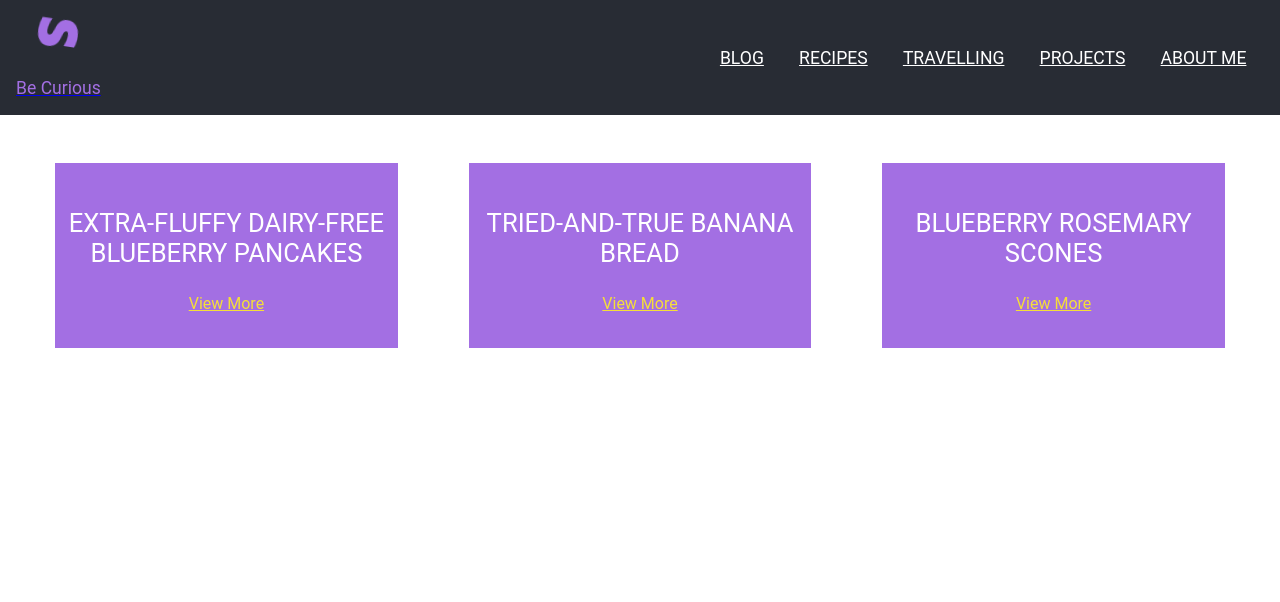
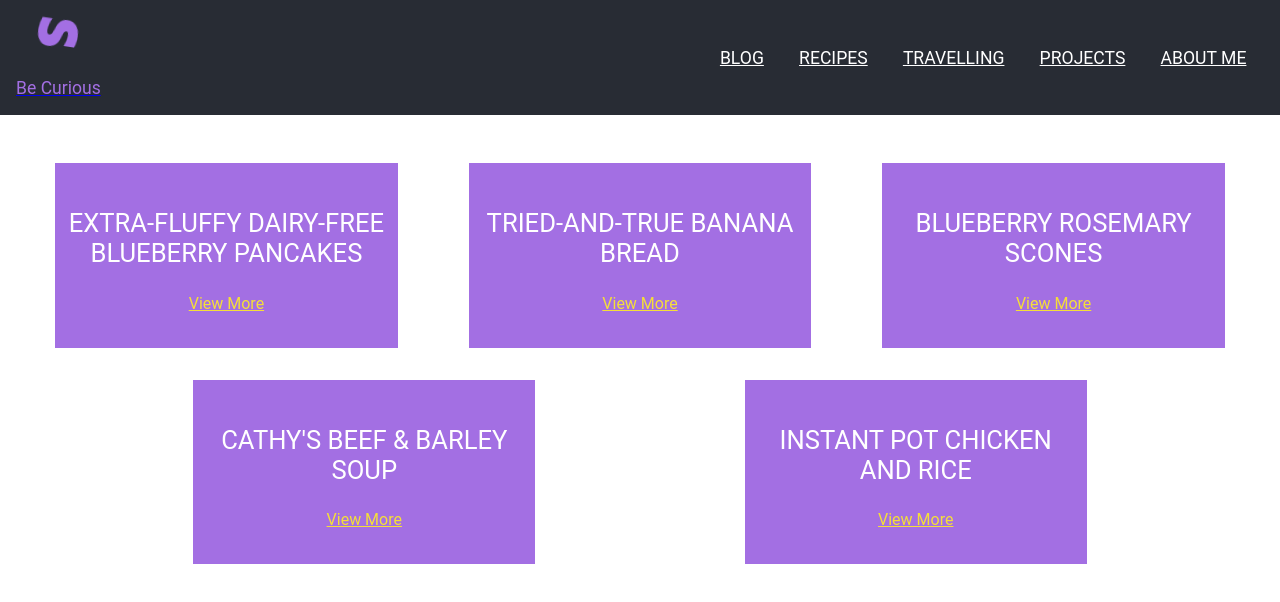
Before and after one commit to stacyhung/stacy-react-app, a React (Create React App) app: page /recipes in a window 1280 px wide. Shown: the top 602 px of the page. Built offline with nearby package versions, Linux system fonts and the light colour scheme.

Commit message:
add rest of data for recipes

```diff
--- a/src/App.css
+++ /dev/null
@@ -1,92 +0,0 @@
-:root {
-  --clr-dark: #5801CB;
-  --clr-light-dark: #6900F3;
-  --clr-primary: #a36fe3;
-  --clr-secondary: plum;
-  --clr-tertiary: #f2d3ed;
-  --clr-light: white;
-  --clr-accent: #f5df38;
-
-  --ff-primary: 'Roboto', sans-serif;
-  --ff-secondary: 'Cairo', sans-serif;
-  --ff-fancy: 'Dancing Script', cursive;
-}
-
-.App {
-  text-align: center;
-}
-
-.logo-container {
-  padding-top: 10px;
-}
-
-.logo-link:hover,
-.logo-link:focus {
-  text-decoration: none;
-  /* Increase scale slightly to have a zoom-in effect */
-}
-
-.logo-title {
-  font-size: 1.1em;
-}
-
-.App-logo {
-  height: 40px;
-  pointer-events: none;
-  padding: 3px;
-}
-
-@media (prefers-reduced-motion: no-preference) {
-  .App-logo {
-    animation: App-logo-spin infinite 20s linear;
-  }
-}
-
-@keyframes App-logo-spin {
-  from {
-    transform: rotate(0deg);
-  }
-  to {
-    transform: rotate(360deg);
-  }
-}
-
-.App-navbar {
-  display: flex;
-  justify-content: space-between;
-  align-items: center;
-  padding: 0 1em;
-  background-color: #282c34;
-}
-
-.navbar-links {
-  display: flex;
-  justify-content: space-evenly;
-}
-
-.navbar-link {
-  padding: 0 1em;
-  text-transform: uppercase;
-  font-size: 1.1em;
-  color: white;
-}
-
-.navbar-link:hover,
-.navbar-link:focus {
-  color: var(--clr-primary);
-  text-decoration: none;
-}
-
-body {
-  margin: 0;
-  padding: 0;
-  color: #333;
-  font-size: 16px;
-  -moz-osx-font-smoothing: grayscale;
-  -webkit-font-smoothing: antialiased;
-}
-
-.main-content-container {
-  text-align: center;
-  margin-top: 1em;
-}
--- a/src/css/recipes.css
+++ b/src/css/recipes.css
@@ -28,6 +28,7 @@ h3 {
 .recipe-cards-container {
   display: flex;
   justify-content: space-evenly;
+  flex-wrap: wrap;
   margin-top: 2em;
 }
 
@@ -101,8 +102,8 @@ h3 {
 
 /*image on the actual recipe page*/
 .recipe-img {
-    width: 80%;
     max-height: 300px;
+    height: 100%;
     object-fit: cover;
     margin-left: 1em;
 }
--- a/src/index.css
+++ /dev/null
@@ -1,48 +0,0 @@
-:root {
-  --clr-dark: #5801CB;
-  --clr-light-dark: #6900F3;
-  --clr-primary: #a36fe3;
-  --clr-secondary: plum;
-  --clr-tertiary: #f2d3ed;
-  --clr-light: white;
-  --clr-accent: #f5df38;
-
-  --ff-primary: 'Roboto', sans-serif;
-  --ff-secondary: 'Cairo', sans-serif;
-  --ff-fancy: 'Dancing Script', cursive;
-}
-
-body {
-  margin: 0;
-  padding: 0;
-  color: #333;
-  font-size: 16px;
-  -moz-osx-font-smoothing: grayscale;
-  -webkit-font-smoothing: antialiased;
-}
-
-code {
-  font-family: source-code-pro, Menlo, Monaco, Consolas, 'Courier New',
-    monospace;
-}
-
-body, p, code {
-  font-family: var(--ff-primary);
-  color: var(--clr-light);
-}
-
-h1, h2, h3, h4, h5, h6 {
-  font-family: var(--ff-secondary);
-  color: var(--clr-primary);
-  font-weight: 600;
-  line-height: 1.5;
-}
-
-select.form-control,
-textarea.form-control,
-input.form-control {
-  font-size: 1rem;
-}
-input[type=file] {
-  width: 100%;
-}
--- a/src/pages/data/recipeData.js
+++ b/src/pages/data/recipeData.js
@@ -80,5 +80,66 @@ export default [
         ],
         img_url: "https://raw.githubusercontent.com/stacyhung/stacy-react-app/master/images/recipes/scone-rosemary-blueberry.jpg",
         img_alt: "freshly baked blueberry rosemary scones"
+    },
+    {
+        id: "4",
+        name: "Cathy's Beef & Barley Soup",
+        yield: "6 servings",
+        time: "",
+        description: "My husband made this for dinner one night and I was so impressed! It's now a seasonal favourite. This soup has a flavourful broth that soaks right into the veggies and barley. The beef is deliciously tender and makes this an extra hearty meal. So comforting on a winter's day! Thank you Cathy!",
+        ingredients: [
+            "4 lbs of stewing beef or a boneless beef pot roast",
+            "2 cloves of garlic",
+            "1 tsp dried thyme",
+            "¼ cup vegetable oil",
+            "small can (156 ml) tomato paste",
+            "2 bay leaves",
+            "1 cup dry red wine",
+            "1 envelopeton's onion soup",
+            "3 cups water",
+            "½ cup pot barley",
+            "½ cup mustard (optional)",
+            "Loosely chopped vegetables",
+        ],
+        preparation: [
+            "Dry meat with paper towel. Heat oil over high heat. Add meat to oil and brown all sides. Remove to platter and set aside.",
+            "Reduce heat to medium and add tomato paste and bay leaves. Cook, stirring for 2 minutes. Add wine, onion soup mix, water, and mustard and scrape up any browned bits from the bottom of the pan. Mix.",
+            "Add meat back to pan and add pot barley. Cover and simmer for 3-4 hours on the stove or 8 hrs in a slow cooker.",
+            "During the last half hour add whatever vegetables you want (broccoli potatoes, carrots, corn, etc.)"
+        ],
+        img_url: "https://raw.githubusercontent.com/stacyhung/stacy-react-app/master/images/recipes/Beef-Barley-Soup.jpg",
+        img_alt: "bowl of beef and barley soup"
+    },
+    {
+        id: "5",
+        name: "Instant Pot Chicken and Rice",
+        yield: "6 servings",
+        time: "",
+        description: "This recipe is overflowing with nutrient-rich and healing ingredients, like bell peppers (very high in vitamin C), carrots (beta-carotene for the eyes), garlic (immune boosting properties), ginger and tumeric (anti-inflammatory) and coconut oil (heart-healthy fats). The best part is that this recipe is so easy to pull together, and all the hard work is done by the Instant Pot. A great weeknight recipe that you'll want to have again and again!",
+        ingredients: [
+            "2 tsp coconut oil",
+            "1 small onion, diced",
+            "1½ cups brown rice, rinsed",
+            "3 large carrots, peeled, cut into ¾-inch slices",
+            "2 large bell peppers, cut into slices",
+            "3 cloves garlic, minced",
+            "1 tbsp ginger, minced",
+            "1 tsp ground cumin",
+            "1 tsp kosher salt",
+            "½ tsp ground tumeric",
+            "¼ tsp ground coriander",
+            "1 cup unsweetened almond milk",
+            "1½ pounds boneless skinless chicken breasts",
+            "1 cup frozen peas",
+            "cilantro, chopped (for garnish, optional)",
+        ],
+        preparation: [
+            "Set 6-quart (or larger) Instant Pot to saute mode. Add the coconut oil. Once hot, add onion and cook, stirring occassionally until softened, about 4 minutes.",
+            "Add the brown rice, carrots, red peppers, garlic, ginger, cumin, salt, tumeric and coriander. Stir to coat the rice in oil and spices and cook until fragrant, about 1 minute. Stir in a splash of almond milk and scrape bottom of pot for stuck bits. Stir in remaining almond milk. Arrange chicken breasts in a single layer on top.",
+            "Cover and seal the Instant Pot. Cook on high pressure for 20 minutes. Allow pressure to release naturally for 15 minutes.",
+            "Uncover and remove chicken breasts. Dice or shred with two forks and return to pot. Add the peas and stir to combine. Adjust seasoning to taste. Serve topped with cilantro."
+        ],
+        img_url: "https://raw.githubusercontent.com/stacyhung/stacy-react-app/master/images/recipes/Instant-Pot-Chicken-and-Rice-3.jpg",
+        img_alt: "bowl of chicken and rice"
     }
 ]
```
Also changed, not shown: src/logo.svg (deleted).
